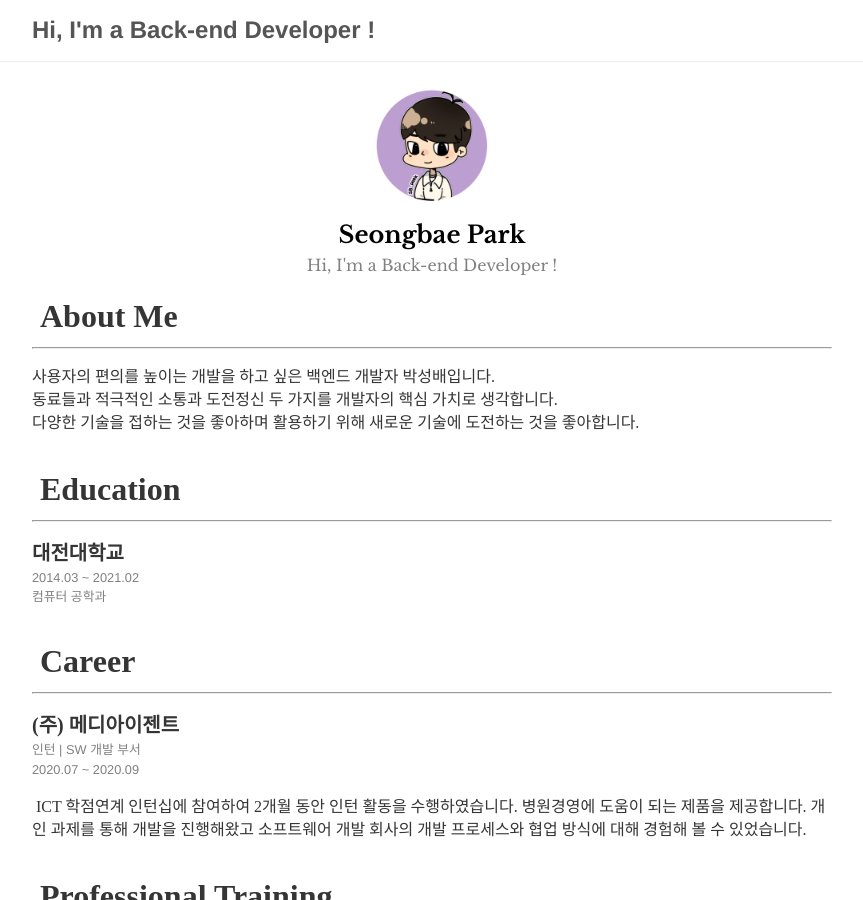
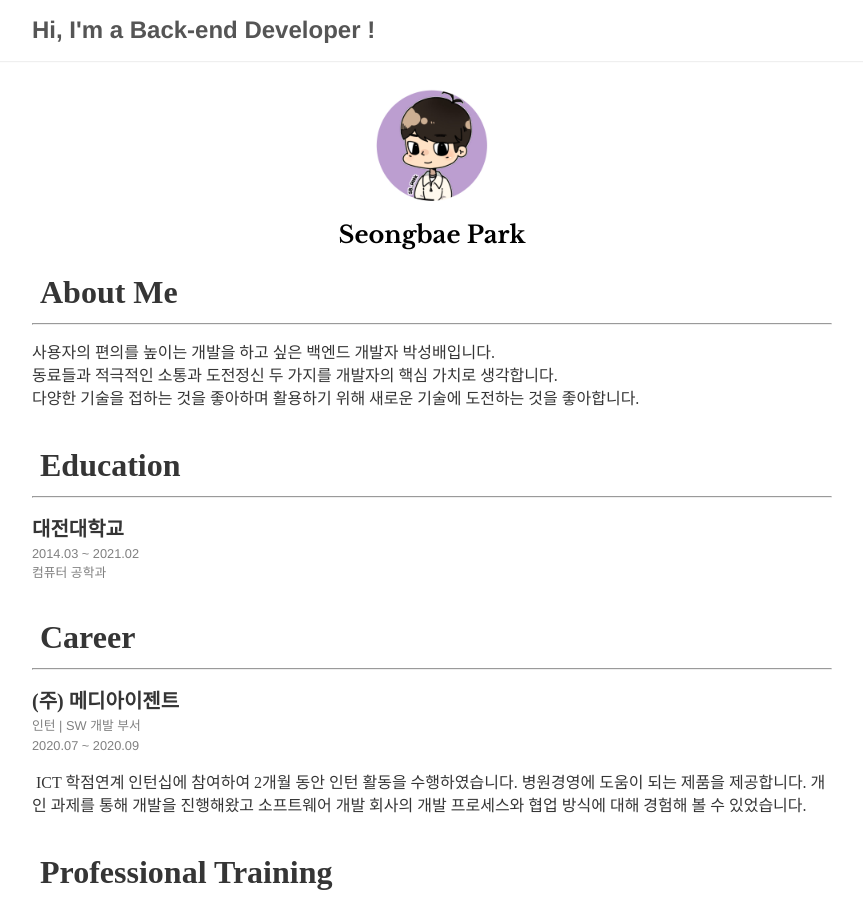
Before and after one commit to Sungbae95/Sungbae95.github.io, a Jekyll site: the page built from index.md, in a window 1280 px wide and 900 px high. Shown: the whole window, without its empty margins (208-1071 px from the left). Built offline with Jekyll 4.4.1, drawn with Linux system fonts in a browser that asks for light colours; some web fonts are replaced.

Commit message:
Update _config.yml

```diff
--- a/_config.yml
+++ b/_config.yml
@@ -7,7 +7,7 @@ google_analytics: # Tracking ID, e.g. "UA-000000-01"
 # Author
 author:
   name: Seongbae Park
-  desc: Hi, I'm a Back-end Developer !
+  desc:
   email: sbpark0402@gmail.com
   selfie: assets/img/profile.jpg
 
```
